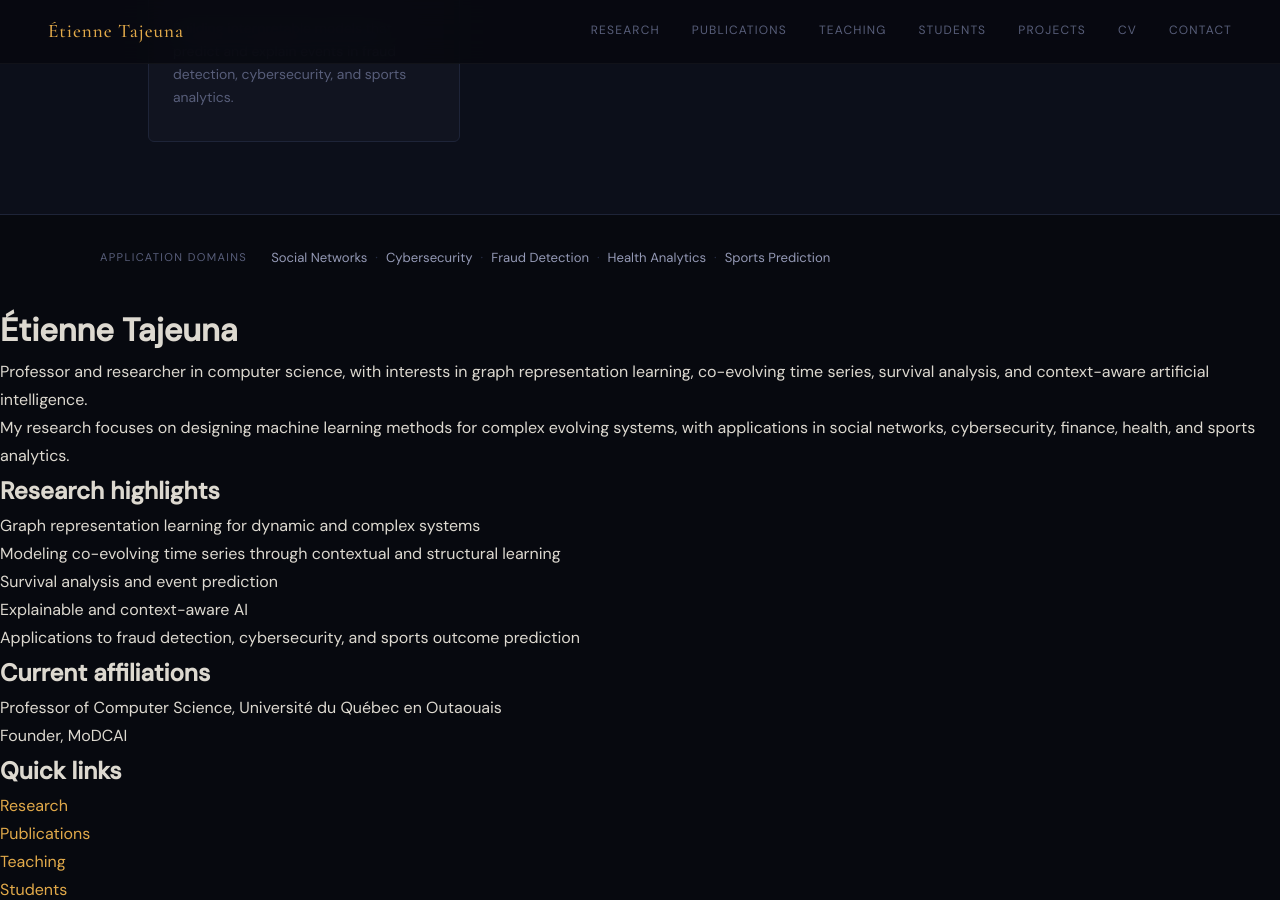
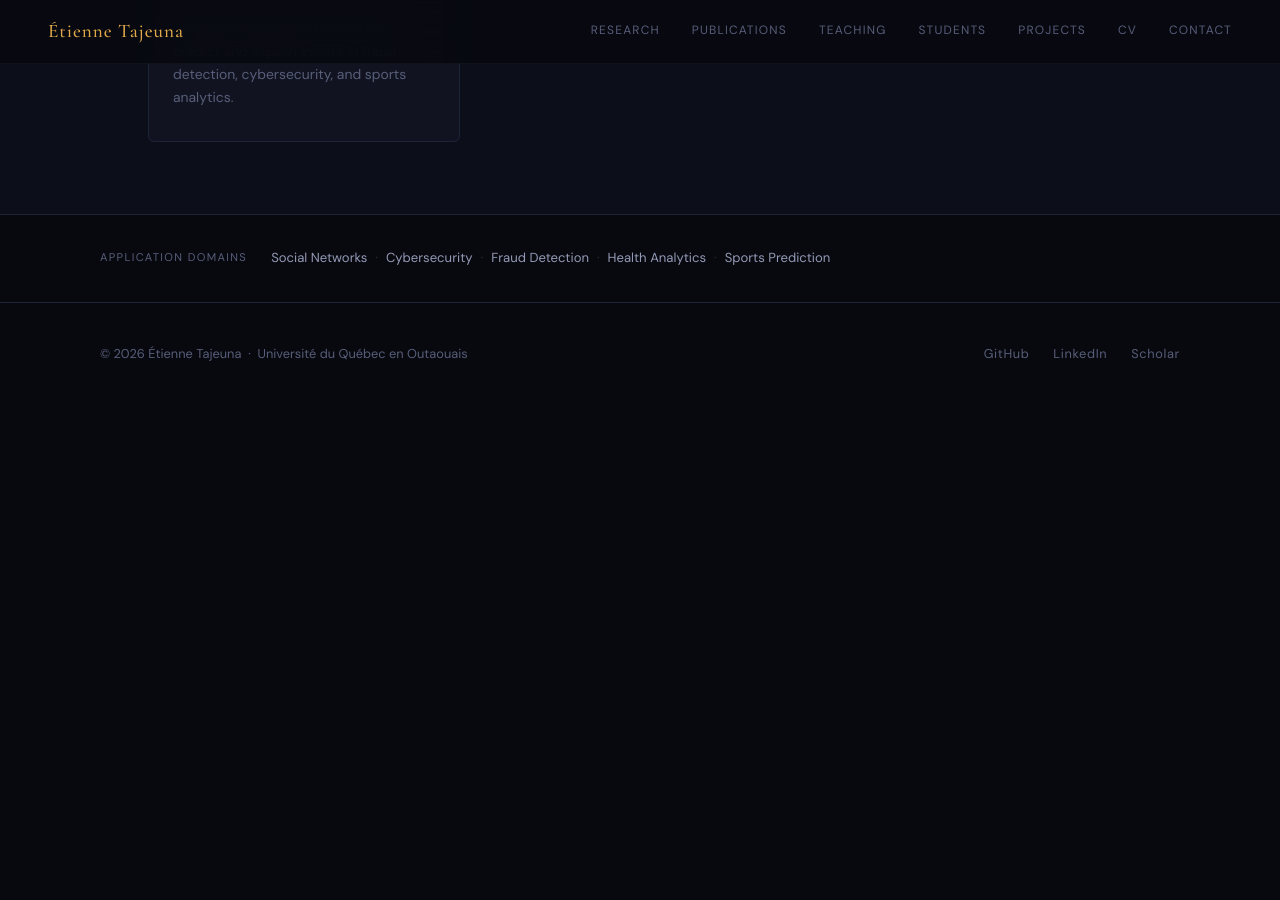
Before and after one commit to tajeuna/etiennetajeuna.github.io, a Jekyll site: the page built from index.md, in a window 1280 px wide and 900 px high, scrolled down 1362 px. Built offline with Jekyll 4.4.1, drawn with Linux system fonts in a browser that asks for light colours; after the commit the page ends 1767 px from its top, so only the background shows below that; some of the changed text lies outside the part shown.

Commit message:
Update index.md

```diff
--- a/index.md
+++ b/index.md
@@ -2,32 +2,3 @@
 layout: home
 title: Home
 ---
-
-# Étienne Tajeuna
-
-Professor and researcher in computer science, with interests in graph representation learning, co-evolving time series, survival analysis, and context-aware artificial intelligence.
-
-My research focuses on designing machine learning methods for complex evolving systems, with applications in social networks, cybersecurity, finance, health, and sports analytics.
-
-## Research highlights
-
-- Graph representation learning for dynamic and complex systems
-- Modeling co-evolving time series through contextual and structural learning
-- Survival analysis and event prediction
-- Explainable and context-aware AI
-- Applications to fraud detection, cybersecurity, and sports outcome prediction
-
-## Current affiliations
-
-- Professor of Computer Science, Université du Québec en Outaouais
-- Founder, MoDCAI
-
-## Quick links
-
-- [Research](./research.md)
-- [Publications](./publications.md)
-- [Teaching](./teaching.md)
-- [Students](./students.md)
-- [Funding & Projects](./projects.md)
-- [CV](./cv.md)
-- [Contact](./contact.md)
```
